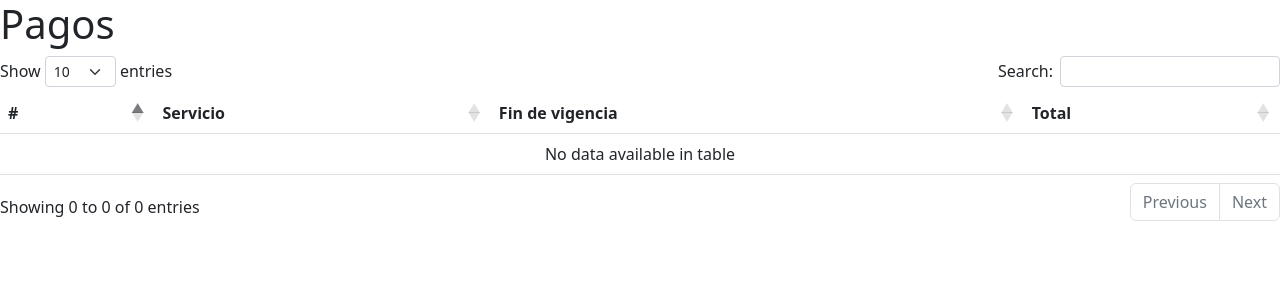
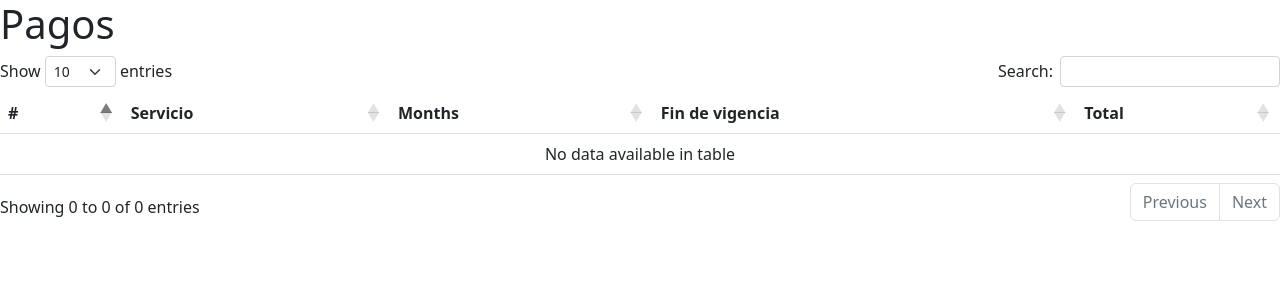
Before and after one commit to dxviidmg/internet-rent-control, a Django app: page /payment-list/ in a window 1280 px wide. Shown: the top 300 px of the page. Run offline with Django 3.2, Linux system fonts and the light colour scheme; data that the repository does not hold is empty; some libraries are stand-ins or nearby versions.

Commit message:
add number of months in database

```diff
--- a/payments/forms.py
+++ b/payments/forms.py
@@ -5,7 +5,6 @@ from dateutil.relativedelta import relativedelta
 
 
 class PaymentForm(forms.ModelForm):
-    months = forms.IntegerField()
 
     class Meta:
         model = Payment
--- a/payments/models.py
+++ b/payments/models.py
@@ -4,6 +4,7 @@ from services.models import Service, TimeStampedModel
 
 class Payment(TimeStampedModel):
     service = models.ForeignKey(Service, on_delete=models.CASCADE, related_name='payments')
+    months = models.IntegerField()
     end_of_validity = models.DateField()
     total = models.DecimalField(max_digits=6, decimal_places=2)
 
--- a/payments/templates/payments/payment_list.html
+++ b/payments/templates/payments/payment_list.html
@@ -9,6 +9,7 @@
       <tr>
         <th scope="col">#</th>
         <th scope="col">Servicio</th>
+        <th scope="col">Months</th>
         <th scope="col">Fin de vigencia</th>
         <th scope="col">Total</th>
       </tr>
@@ -18,6 +19,7 @@
         <tr>
         <th>{{payment.id}}</th>
         <td>{{payment.service}}</td>
+        <td>{{payment.months}}</td>
         <td>{{payment.end_of_validity}}</td>
         <td>{{payment.total}}</td>
         </tr>
```
Also changed, not shown: payments/migrations/0003_payment_months.py (added), payments/migrations/0004_alter_payment_months.py (added).
